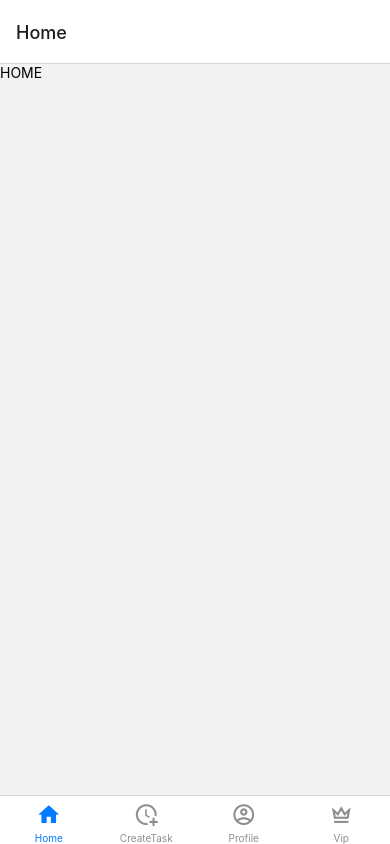
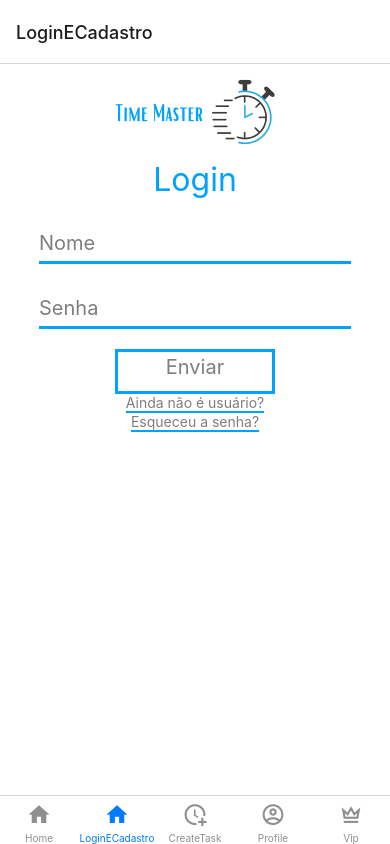
Before and after one commit to rodrigo-seabra/TimeMaster, a React Native app: screen /LoginECadastro in a window 390 px wide. Built offline with nearby package versions, Linux system fonts and the light colour scheme.

Commit message:
Página de login

```diff
--- a/App.js
+++ b/App.js
@@ -9,7 +9,8 @@ import CreateTask from "./src/CreateTask";
 import Profile from "./src/Profile";
 import Vip from "./src/Vip";
 
-import { FormProvider } from "./src/context/FormContext";
+//tela de login - excluir dps
+import LoginECadastro from "./src/LoginECadastro";
 
 const Tab = createBottomTabNavigator();
 export default function App() {
@@ -21,6 +22,16 @@ export default function App() {
             component={Home}
             options={{
               tabBarLabel: "Home",
+              tabBarIcon: ({ color, size }) => (
+                <MaterialCommunityIcons name="home" color={color} size={size} />
+              ),
+            }}
+          />
+          <Tab.Screen
+            name="LoginECadastro"
+            component={LoginECadastro}
+            options={{
+              tabBarLabel: "LoginECadastro",
               tabBarIcon: ({ color, size }) => (
                 <MaterialCommunityIcons name="home" color={color} size={size} />
               ),
--- a/src/CreateTask.js
+++ b/src/CreateTask.js
@@ -8,17 +8,18 @@ import FormComponent from "./components/FormComponent";
 
 export default function CreateTask() {
     return (
-        <View style={styles.Container}>
-            <View>
-                <Image source={require('../assets/photos/Logo.png')} />
-            </View>
-            <FormProvider>
+        <FormProvider>
+            <View style={styles.Container}>
+                <View>
+                    <Image source={require('../assets/photos/Logo.png')} />
+                </View>
                 <FormComponent
                     style={styles.form}
                     enventWithLocal
                 />
-            </FormProvider>
-        </View>
+            </View>
+        </FormProvider>
+
     );
 }
 
--- /dev/null
+++ b/src/LoginECadastro.js
@@ -0,0 +1,91 @@
+import { Text, View, StyleSheet, Image } from "react-native";
+import { useState } from "react";
+
+//usecontext
+import { FormProvider } from "./context/FormContext";
+import FormComponent from "./components/FormComponent";
+import { TouchableOpacity } from "react-native";
+
+export default function LoginECadastro() {
+    const [cadastro, setCadastro] = useState(false);
+    const [login, setLogin] = useState(true);
+    const [recuperSenha, setRecuperarSenha] = useState(false);
+    return (
+        <FormProvider>
+            <View style={styles.Container}>
+                <View style={styles.BoxImage}>
+                    <Image source={require('../assets/photos/LogoInline.png')} />
+                </View>
+                {cadastro && (<View >
+                    <View style={styles.BoxTitle}>
+                        <Text style={styles.title}>Cadastro</Text>
+                    </View>
+
+                    <FormComponent
+                        mostrarNome
+                        mostrarEmail
+                        mostrarConfirmarSenha
+                        mostrarSenha
+                    />
+                    <TouchableOpacity onPress={() => (setCadastro(false), setLogin(true))} style={styles.trocaForm} >
+                        <Text style={styles.TextTrocaForm}>Já tem uma conta</Text>
+                    </TouchableOpacity>
+                </View>)}
+                {login && (
+                    <View>
+                        <View style={styles.BoxTitle}>
+                            <Text style={styles.title}>Login</Text>
+                        </View>
+                        <FormComponent
+                            mostrarNome
+                            mostrarSenha
+                        />
+                        <TouchableOpacity onPress={() => (setLogin(false), setCadastro(true))} style={styles.trocaForm}>
+                            <Text style={styles.TextTrocaForm}>Ainda não é usuário?</Text>
+                        </TouchableOpacity>
+                        <TouchableOpacity onPress={() => (setLogin(false), setRecuperarSenha(true))} style={styles.trocaForm}>
+                            <Text style={styles.TextTrocaForm}>Esqueceu a senha?</Text>
+                        </TouchableOpacity>
+                    </View>
+                )}
+                {recuperSenha && (
+                    <View>
+                        <View style={styles.BoxTitle}>
+                            <Text style={styles.title}>Login</Text>
+                        </View>
+                        <FormComponent
+                            mostrarEmail
+                        />
+                    </View>
+                )}
+            </View>
+        </FormProvider>
+    )
+}
+
+const styles = StyleSheet.create({
+    BoxImage: {
+        width: '100%',
+        alignItems: 'center'
+    },
+    trocaForm: {
+        alignItems: 'center',
+    },
+    TextTrocaForm: {
+        color: "rgba(126,126,126,1)",
+        borderBottomColor: "#00A2FF",
+        borderBottomWidth: 2,
+    },
+    BoxTitle: {
+        alignItems: 'center',
+    },
+    title: {
+        fontSize: 32,
+        color: "#00A2FF"
+    },
+    Container: {
+        backgroundColor: "white",
+        width: "100%",
+        height: "100%",
+    }
+})
--- a/src/components/Btn.js
+++ b/src/components/Btn.js
@@ -7,7 +7,7 @@ export default function Btn({text, onPress})
     return(
         <View>
             <TouchableOpacity style={styles.Btn} onPress={onPress}>
-                <Text>{text}</Text>
+                <Text style={styles.Login}>{text}</Text>
             </TouchableOpacity>
         </View>
     )
@@ -16,12 +16,9 @@ export default function Btn({text, onPress})
 const styles = StyleSheet.create({
     Btn: {
       marginTop: 20,
-      width: 280,
+      width: 160,
       height: 45,
-      paddingLeft: 105,
-      paddingRight: 113,
-      paddingTop: 5,
-      paddingBottom: 14,
+      paddingTop: 3,
       borderWidth: 3,
       borderColor: "rgba(0,162,255,1)",
       boxSizing: "border-box",
@@ -29,7 +26,8 @@ const styles = StyleSheet.create({
     Login: {
       color: "rgba(126,126,126,1)",
       fontSize: 20,
-      lineHeight: 20,
+      textAlign: 'center',
+      textAlignVertical: "center",
       fontWeight: '400',
     },
   })
--- a/src/components/FormComponent.js
+++ b/src/components/FormComponent.js
@@ -39,7 +39,7 @@ export default function FormComponent({
     onSubmit(formData);
   };
   return (
-    <View>
+    <View style={styles.ContainerGlobal}>
       {mostrarNome && (
         <View style={styles.InputDiv}>
           <TextInput
@@ -165,8 +165,14 @@ export default function FormComponent({
 }
 
 const styles = StyleSheet.create({
+  ContainerGlobal: {
+    display: "flex",
+    flexDirection: "column",
+    justifyContent: 'center',
+    alignItems: "center"
+  },
   InputDiv: {
-    width: "90%",
+    width: "80%",
     height: 65,
     paddingRight: 155,
     paddingTop: 32,
```
